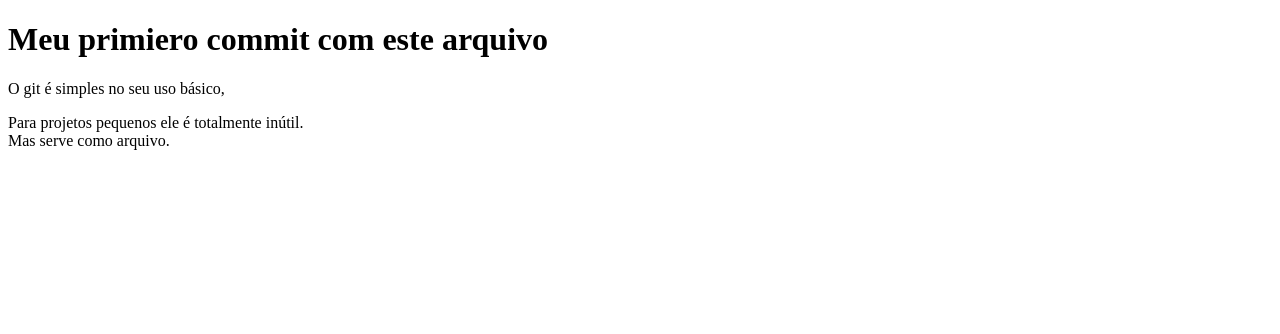
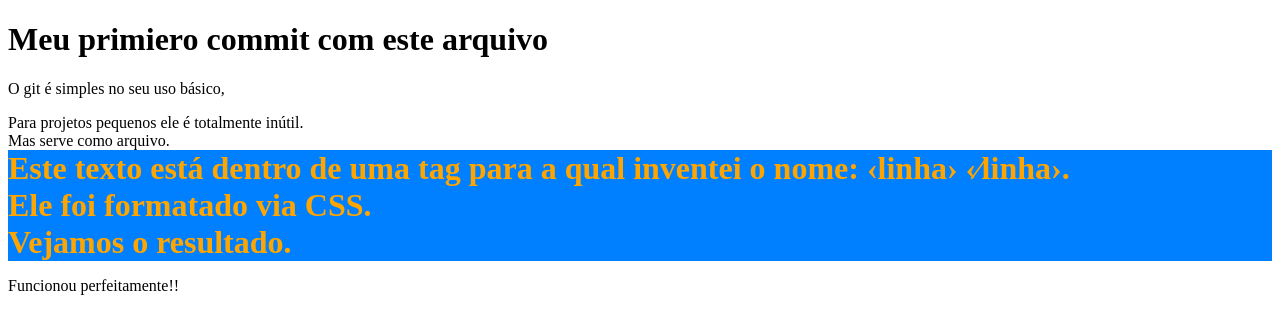
Before and after one commit to joagostini/aprendendo-git, a plain HTML site: page index.html in a window 1280 px wide. Drawn offline with Linux system fonts and the light colour scheme.

Commit message:
criada uma tag chamada linha, que seviu para formatar um parágrafo; linha foi definodo no arquivo css beauty.css sob a identificação linha

```diff
--- /dev/null
+++ b/beauty.css
@@ -0,0 +1,9 @@
+linha{
+  font-size: 2rem;
+  font-weight: 900;
+  color: orange;
+  display: block;
+  background-color: hsl(210, 100%,50%);
+
+
+}
--- a/index.html
+++ b/index.html
@@ -4,6 +4,7 @@
     <meta charset= 'utf-8'>
     <meta content='width=device-width, initial-scale=1, maximun-scale=1' name='viewport'>
     <title>Meu primiero GIT</title>
+    <link rel='stylesheet' type='text/css' href='beauty.css'>
   </head>
   <body>
 
@@ -11,6 +12,12 @@
     <p>O git é simples no seu uso básico,</p>
     Para projetos pequenos ele é totalmente inútil.<br>
     Mas serve como arquivo.
+    <linha>
+        Este texto está dentro de uma tag para a qual inventei o nome: &#8249linha&#8250  &#8249&#8260linha&#8250.<br>
+        Ele foi formatado via CSS.<br>
+        Vejamos o resultado.
+    </linha>
+    <p>Funcionou perfeitamente!!</p>
 
   </body>
 </html>
```
